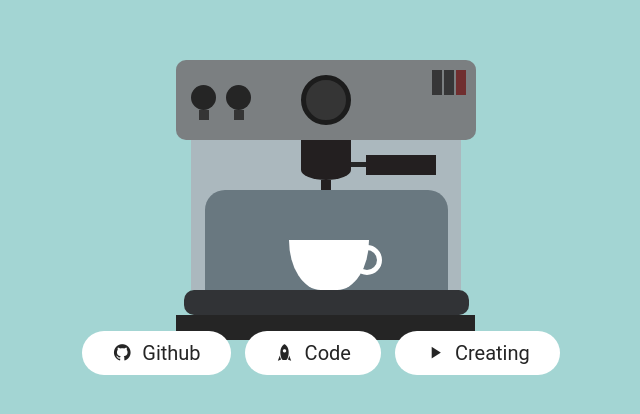
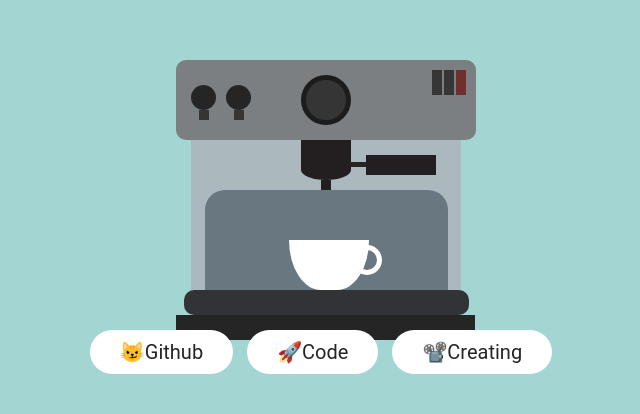
Before and after one commit to afiovinicius/coffee, a plain HTML site: page index.html in a window 1280 px wide. Shown: the part 190-604 px from the top of the page, without its empty margins (314-954 px from the left). Drawn offline with Linux system fonts and the light colour scheme.

Commit message:
actualization code html

```diff
--- a/index.html
+++ b/index.html
@@ -29,9 +29,9 @@
     <div class="footer"></div>
   </div>
   <div class="content">
-    <a href="https://github.com/afiovinicius/Machine-Coffee" class="links" target="blank"><i class="mdi mdi-github"></i>Github</a>
-    <a href="https://codepen.io/afiodev/pen/MWaENKX" class="links" target="blank"><i class="mdi mdi-rocket"></i>Code</a>
-    <a href="https://vimeo.com/414254792" class="links" target="blank"><i class="mdi mdi-play"></i>Creating</a>
+    <a href="https://github.com/afiovinicius/Machine-Coffee" class="links" target="blank">😼Github</a>
+    <a href="https://codepen.io/afiodev/pen/MWaENKX" class="links" target="blank">🚀Code</a>
+    <a href="https://vimeo.com/414254792" class="links" target="blank">📽️Creating</a>
   </div>
 </body>
 </html>
```
